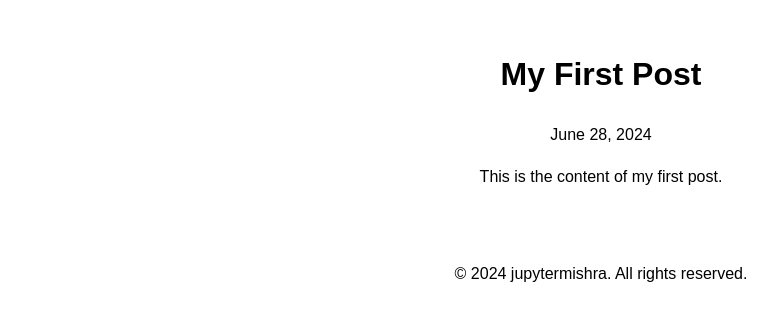
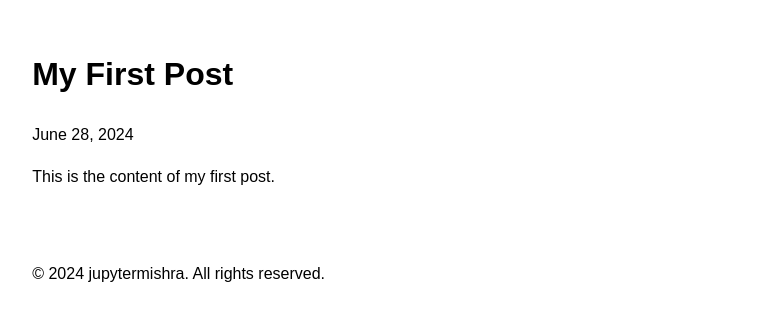
Before and after one commit to jupytermishra/jupytermishra.github.io, a Jekyll site: the page built from _posts/2024-06-28-my-first-post.md, in a window 1280 px wide. Shown: the top 321 px of the page, without its empty margins (39-812 px from the left). Built offline with Jekyll 4.4.1, drawn with Linux system fonts in a browser that asks for light colours.

Commit message:
Update style.css

```diff
--- a/assets/css/style.css
+++ b/assets/css/style.css
@@ -1,8 +1,7 @@
 body {
-  background-color: #ffffff;
+  background-color:  #ffffff;
   font-family: Arial, sans-serif;
   line-height: 1.6;
-  text-align: center; /* Center align text content */
 }
 
 .container {
@@ -11,14 +10,12 @@
   margin: auto;
   overflow: hidden;
   padding: 20px;
-  text-align: center; /* Reset text alignment to left for container content */
 }
 
 .main-header {
   background: #ffffff;
   color: #000;
   padding: 20px 0;
-  text-align: center; /* Center align header content */
 }
 
 .main-header .container {
@@ -89,14 +86,13 @@
 @media (max-width: 768px) {
   .main-header .container {
     flex-direction: column;
-    align-items: center;
+    align-items: flex-start;
   }
 
   .main-header nav ul {
     width: 100%;
     display: flex;
     flex-direction: column;
-    align-items: center; /* Center align nav links */
   }
 
   .main-header nav ul li {
```
